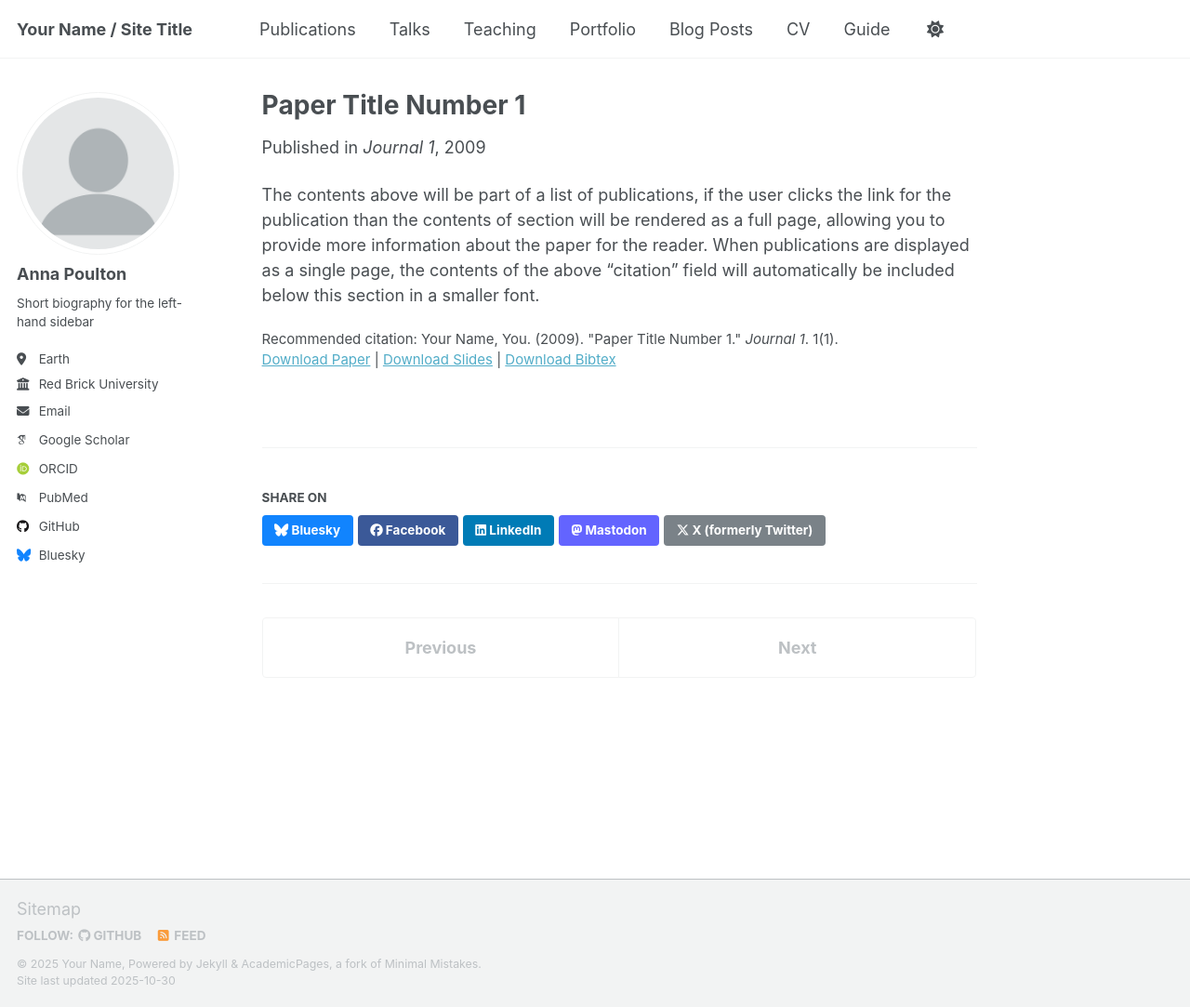
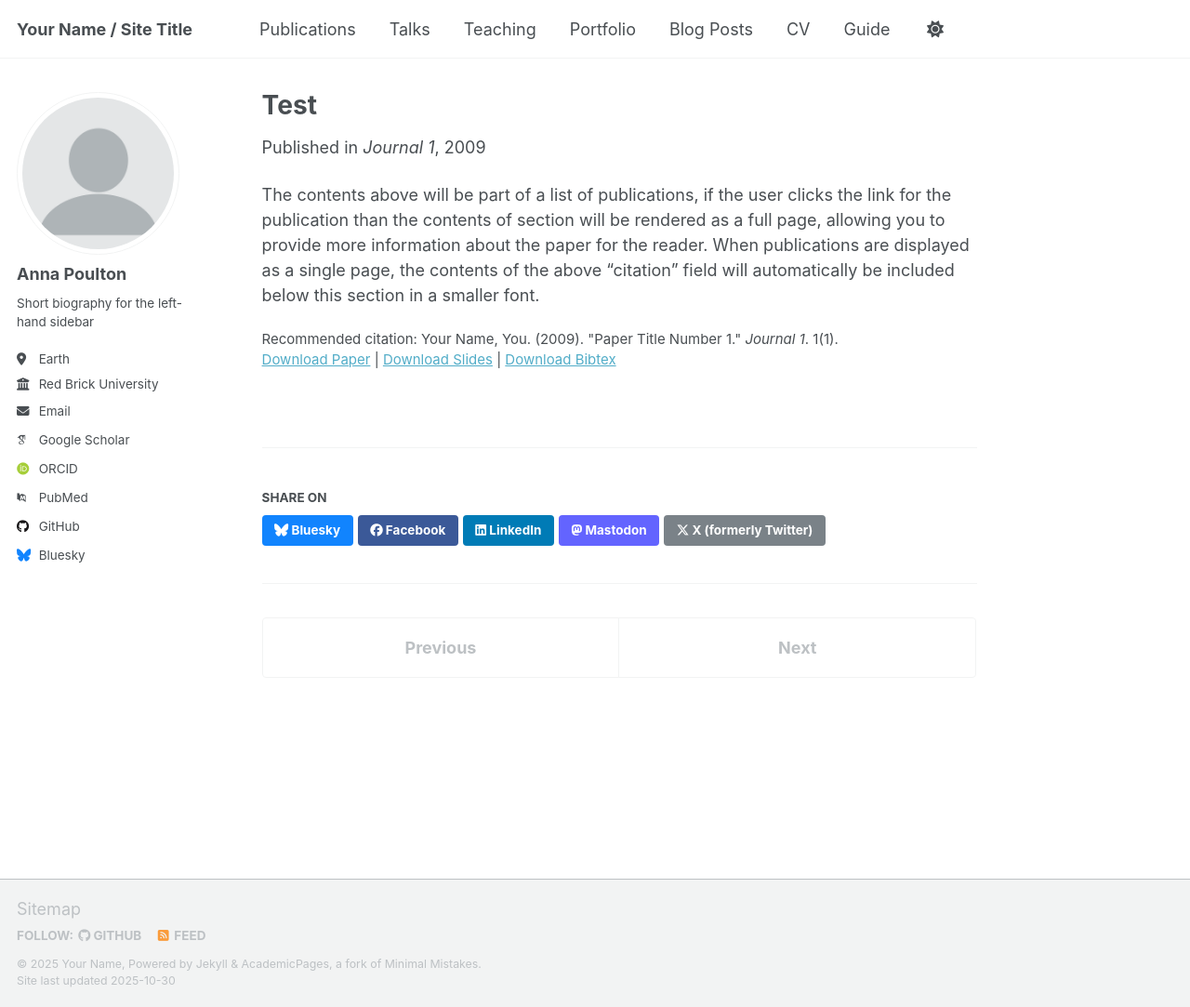
Before and after one commit to anpoulto/anpoulto.github.io, a Jekyll site: the page built from _publications/2009-10-01-paper-title-number-1.md, in a window 1280 px wide and 1083 px high. Shown: the whole window at 93% size. Built offline with Jekyll 4.4.1, drawn with Linux system fonts in a browser that asks for light colours; some web fonts are replaced; a script that is not in the unit is left out.

Commit message:
Update 2009-10-01-paper-title-number-1.md

```diff
--- a/_publications/2009-10-01-paper-title-number-1.md
+++ b/_publications/2009-10-01-paper-title-number-1.md
@@ -1,5 +1,5 @@
 ---
-title: "Paper Title Number 1"
+title: "Test"
 collection: publications
 category: manuscripts
 permalink: /publication/2009-10-01-paper-title-number-1
```
